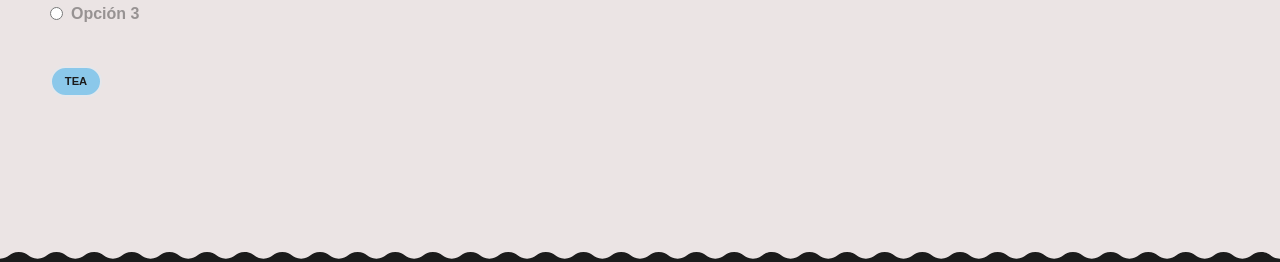
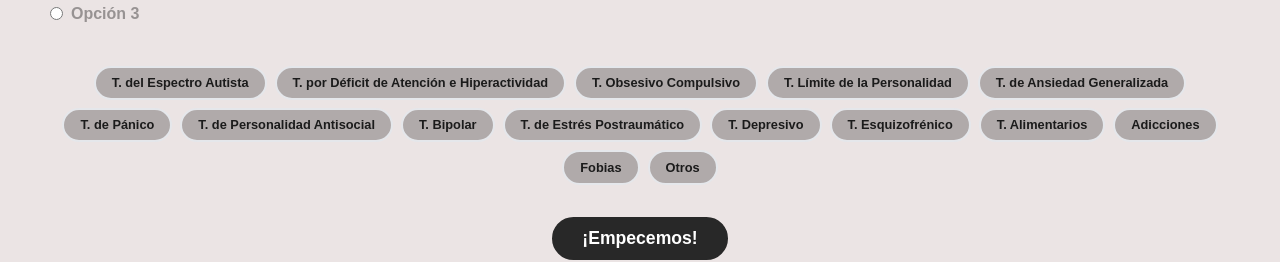
Before and after one commit to evagandiabelda/spiced, a Next.js app: page /recursos in a window 1280 px wide. Shown: the part 538-800 px from the top of the page. Built offline with nearby package versions, Linux system fonts and the light colour scheme; no server answers.

Commit message:
Es millora l'aspecte dels tags i es realitza una primera aproximació a les diferents funcionalitats. Es crea el component "NubeTags".

```diff
--- a/app/globals.css
+++ b/app/globals.css
@@ -79,6 +79,67 @@
 /* ------------ ESTILOS BASE DE TAILWIND ------------ */
 
 @layer base {
+
+  /* ------------ COLORES ------------ */
+
+  :root {
+
+    /* Colores Corporativos: */
+    --brand1: #FF9486;
+    --brand2: #F4DEC3;
+
+    /* Grises: */
+    --blanco: #FFFFFF;
+    --gris1: #EBE4E4;
+    --gris2: #B0AAAA;
+    --gris3: #605D5D;
+    --gris4: #3D3D3D;
+    --gris5: #282828;
+    --negro: #1B1B1B;
+
+    /* Colores Espectro: */
+    --tea: #8BC8EA;
+    --tdah: #83D9DB;
+    --toc: #97E8DA;
+    --tlp: #A1E5BD;
+    --tag: #B9E5A1;
+    --tp: #CBD07B;
+    --tpa: #FFCA74;
+    --tb: #FFA879;
+    --tep: #F2979C;
+    --td: #FFB8B3;
+    --te: #FFB6C3;
+    --ta: #F4A6D6;
+    --adi: #DDA9EA;
+    --fob: #CDB0F7;
+    --otr: #A1AEFF;
+
+    /* Degradados: */
+    --degradado1: linear-gradient(45deg, #D84C60, #D78E55);
+    --degradado2: linear-gradient(45deg, #653a70, #d84c60);
+
+    /* Básicos (modo claro): */
+    --background: var(--gris1);
+    --foreground: var(--negro);
+  }
+
+  /* MODO OSCURO: */
+
+  .dark {
+
+  /* Básicos (modo oscuro): */
+  --background: var(--gris5);
+  --foreground: var(--gris2);
+
+  /* Cards (modo oscuro): */
+  --fondo-estadisticas: rgba(131, 217, 219, 0.1);
+  --borde-estadisticas: rgba(131, 217, 219, 0.2);
+  --fondo-pinguinadas: rgba(205, 176, 247, 0.1);
+  --borde-pinguinadas: rgba(205, 176, 247, 0.2);
+  --fondo-shares: rgba(255, 202, 116, 0.1);
+  --borde-shares: rgba(255, 202, 116, 0.2);
+  }
+
   h1 {
     @apply font-nohemi font-extrabold text-[2.8rem] m-0 p-0;
     color: var(--foreground);
--- a/app/recursos/page.tsx
+++ b/app/recursos/page.tsx
@@ -1,6 +1,6 @@
 import { Metadata } from "next";
 import Options from "@/components/inputs/Options";
-import Tag from "@/components/buttons/Tag";
+import NubeTags from "@/components/buttons/NubeTags";
 
 export const metadata: Metadata = {
     title: 'Recursos',
@@ -53,12 +53,7 @@ export default function PanelExperto() {
             </div>
 
             <div className="p-5">
-                <Tag
-                    nombre="TEA"
-                    tamano="pequeno"
-                    isActive={true}
-                    icon={false}
-                />
+                <NubeTags />
             </div>
 
         </div>
--- a/components/buttons/BotonSubmit.tsx
+++ b/components/buttons/BotonSubmit.tsx
@@ -5,7 +5,7 @@ interface BotonSubmitProps {
     disabled?: boolean;
 }
 
-const BotonSubmit = ({ texto, disabled }: BotonSubmitProps) => {
+const BotonSubmit = ({ texto, disabled = false }: BotonSubmitProps) => {
 
     return (
         <button
--- /dev/null
+++ b/components/buttons/NubeTags.tsx
@@ -0,0 +1,56 @@
+'use client';
+
+import { useState, useEffect } from "react";
+import { useRouter } from "next/navigation";
+import Tag from "@/components/buttons/Tag";
+import BotonSubmit from "./BotonSubmit";
+
+const NubeTags = () => {
+    const [activeTags, setActiveTags] = useState<string[]>([]);
+    const router = useRouter();
+
+    // Manejar la selección/deselección de tags:
+    const handleTagClick = (tag: string) => {
+        setActiveTags((prev) =>
+            prev.includes(tag) ? prev.filter((t) => t !== tag) : [...prev, tag]
+        );
+    };
+
+    // Guardar los tags en localStorage y redirigir al usuario al registro:
+    const handleSubmit = (e: React.FormEvent) => {
+        e.preventDefault();
+        localStorage.setItem("selectedTags", JSON.stringify(activeTags));
+        router.push("/register");
+    };
+
+    // Cargar los tags guardados en localStorage al montar el componente:
+    useEffect(() => {
+        const storedTags = localStorage.getItem("selectedTags");
+        if (storedTags) {
+            setActiveTags(JSON.parse(storedTags));
+        }
+    }, []);
+
+    return (
+        <form onSubmit={handleSubmit} className="flex flex-col items-center gap-8">
+            <div className="flex gap-2 flex-wrap justify-center">
+                {["TEA", "TDAH", "TOC", "TLP", "TAG", "TP", "TPA", "TB", "TEP", "TD", "TE", "TA", "ADI", "FOB", "OTR"].map((tag) => (
+                    <Tag
+                        key={tag}
+                        nombre={tag}
+                        tamano="grande"
+                        mode="toggle"
+                        isActive={activeTags.includes(tag)}
+                        onClick={handleTagClick}
+                    />
+                ))}
+            </div>
+
+            <BotonSubmit
+                texto="¡Empecemos!"
+            />
+        </form>
+    );
+};
+
+export default NubeTags;
--- a/components/buttons/Tag.tsx
+++ b/components/buttons/Tag.tsx
@@ -5,179 +5,122 @@ import Image from "next/image";
 interface TagProps {
     nombre: string;
     tamano: "pequeno" | "grande";
-    isActive: true | false;
-    icon: true | false;
+    isActive?: boolean;
+    icon?: boolean;
+    mode?: "static" | "toggle" | "filter";
+    onClick?: (nombre: string) => void;
 }
 
-const Tag = ({ nombre, tamano, isActive, icon }: TagProps) => {
+const Tag = ({ nombre, tamano, isActive = false, icon = false, mode = "static", onClick }: TagProps) => {
     let texto = "";
-    let className = "inline-block gap-4 text-center font-semibold rounded-full border-2 hover:opacity-70 transition ease duration-300 cursor-pointer ";
-    let backgroundColor = "bg-[var(--gris2)]"; // Color por defecto inactivo.
+    let className = `inline-block gap-4 text-center font-semibold rounded-full border-2 hover:scale-[1.03] transition ease duration-300 cursor-pointer `;
+    let backgroundColor = "bg-[var(--gris2)] "; // Color por defecto inactivo.
 
-    switch (nombre) {
-        case "TEA":
-            if (tamano === "pequeno") {
-                texto = "TEA";
-            } else {
-                texto = "T. del Espectro Autista";
-            }
-            if (isActive) {
-                backgroundColor = "bg-[var(--tea)]";
-            }
-            break;
-        case "TDAH":
-            if (tamano === "pequeno") {
-                texto = "TDAH";
-            } else {
-                texto = "T. por Déficit de Atención e Hiperactividad";
-            }
-            if (isActive) {
-                backgroundColor = "bg-[var(--tdah)]";
-            }
-            break;
-        case "TOC":
-            if (tamano === "pequeno") {
-                texto = "TOC";
-            } else {
-                texto = "T. Obsesivo Compulsivo";
-            }
-            if (isActive) {
-                backgroundColor = "bg-[var(--toc)]";
-            }
-            break;
-        case "TLP":
-            if (tamano === "pequeno") {
-                texto = "TLP";
-            } else {
-                texto = "T. Límite de la Personalidad";
-            }
-            if (isActive) {
-                backgroundColor = "bg-[var(--tlp)]";
-            }
-            break;
-        case "TAG":
-            if (tamano === "pequeno") {
-                texto = "TAG";
-            } else {
-                texto = "T. de Ansiedad Generalizada";
-            }
-            if (isActive) {
-                backgroundColor = "bg-[var(--tag)]";
-            }
-            break;
-        case "TP":
-            if (tamano === "pequeno") {
-                texto = "TP";
-            } else {
-                texto = "T. de Pánico";
-            }
-            if (isActive) {
-                backgroundColor = "bg-[var(--tp)]";
-            }
-            break;
-        case "TPA":
-            if (tamano === "pequeno") {
-                texto = "TPA";
-            } else {
-                texto = "T. de Personalidad Antisocial";
-            }
-            if (isActive) {
-                backgroundColor = "bg-[var(--tpa)]";
-            }
-            break;
-        case "TB":
-            if (tamano === "pequeno") {
-                texto = "TB";
-            } else {
-                texto = "T. Bipolar";
-            }
-            if (isActive) {
-                backgroundColor = "bg-[var(--tb)]";
-            }
-            break;
-        case "TEP":
-            if (tamano === "pequeno") {
-                texto = "TEP";
-            } else {
-                texto = "T. de Estrés Postraumático";
-            }
-            if (isActive) {
-                backgroundColor = "bg-[var(--tep)]";
-            }
-            break;
-        case "TD":
-            if (tamano === "pequeno") {
-                texto = "TD";
-            } else {
-                texto = "T. Depresivo";
-            }
-            if (isActive) {
-                backgroundColor = "bg-[var(--td)]";
-            }
-            break;
-        case "TE":
-            if (tamano === "pequeno") {
-                texto = "TE";
-            } else {
-                texto = "T. Esquizofrénico";
-            }
-            if (isActive) {
-                backgroundColor = "bg-[var(--te)]";
-            }
-            break;
-        case "TA":
-            if (tamano === "pequeno") {
-                texto = "TA";
-            } else {
-                texto = "T. Alimentarios";
-            }
-            if (isActive) {
-                backgroundColor = "bg-[var(--ta)]";
-            }
-            break;
-        case "ADI":
-            if (tamano === "pequeno") {
-                texto = "ADI";
-            } else {
-                texto = "Adicciones";
-            }
-            if (isActive) {
-                backgroundColor = "bg-[var(--adi)]";
-            }
-            break;
-        case "FOB":
-            if (tamano === "pequeno") {
-                texto = "FOB";
-            } else {
-                texto = "Fobias";
-            }
-            if (isActive) {
-                backgroundColor = "bg-[var(--fob)]";
-            }
-            break;
-        case "OTR":
-            if (tamano === "pequeno") {
-                texto = "OTR";
-            } else {
-                texto = "Otros";
-            }
-            if (isActive) {
-                backgroundColor = "bg-[var(--otr)]";
-            }
-            break;
+    const etiquetas = {
+        TEA: "T. del Espectro Autista",
+        TDAH: "T. por Déficit de Atención e Hiperactividad",
+        TOC: "T. Obsesivo Compulsivo",
+        TLP: "T. Límite de la Personalidad",
+        TAG: "T. de Ansiedad Generalizada",
+        TP: "T. de Pánico",
+        TPA: "T. de Personalidad Antisocial",
+        TB: "T. Bipolar",
+        TEP: "T. de Estrés Postraumático",
+        TD: "T. Depresivo",
+        TE: "T. Esquizofrénico",
+        TA: "T. Alimentarios",
+        ADI: "Adicciones",
+        FOB: "Fobias",
+        OTR: "Otros"
     }
 
     if (tamano === "pequeno") {
+        texto = nombre.toUpperCase();
         className += "tag-pq px-[0.8rem] py-[0.1rem] ";
     } else if (tamano === "grande") {
+        texto = etiquetas[nombre as keyof typeof etiquetas];
         className += "tag-gr px-[1rem] py-[0.2rem] ";
+    }
+
+    // El color de fondo se especifica litealmente para cada caso, ya que Tailwind no lo reconoce si se hace dinámicamente.
+
+    switch (nombre.toUpperCase()) {
+
+        case "TEA":
+            if (isActive) { backgroundColor = "bg-[var(--tea)] "; }
+            backgroundColor += "hover:bg-[var(--tea)]";
+            break;
+        case "TDAH":
+            if (isActive) { backgroundColor = "bg-[var(--tdah)] "; }
+            backgroundColor += "hover:bg-[var(--tdah)]";
+            break;
+        case "TOC":
+            if (isActive) { backgroundColor = "bg-[var(--toc)] "; }
+            backgroundColor += "hover:bg-[var(--toc)]";
+            break;
+        case "TLP":
+            if (isActive) { backgroundColor = "bg-[var(--tlp)] "; }
+            backgroundColor += "hover:bg-[var(--tlp)]";
+            break;
+        case "TAG":
+            if (isActive) { backgroundColor = "bg-[var(--tag)] "; }
+            backgroundColor += "hover:bg-[var(--tag)]";
+            break;
+        case "TP":
+            if (isActive) { backgroundColor = "bg-[var(--tp)] "; }
+            backgroundColor += "hover:bg-[var(--tp)]";
+            break;
+        case "TPA":
+            if (isActive) { backgroundColor = "bg-[var(--tpa)] "; }
+            backgroundColor += "hover:bg-[var(--tpa)]";
+            break;
+        case "TB":
+            if (isActive) { backgroundColor = "bg-[var(--tb)] "; }
+            backgroundColor += "hover:bg-[var(--tb)]";
+            break;
+        case "TEP":
+            if (isActive) { backgroundColor = "bg-[var(--tep)] "; }
+            backgroundColor += "hover:bg-[var(--tep)]";
+            break;
+        case "TD":
+            if (isActive) { backgroundColor = "bg-[var(--td)] "; }
+            backgroundColor += "hover:bg-[var(--td)]";
+            break;
+        case "TE":
+            if (isActive) { backgroundColor = "bg-[var(--te)] "; }
+            backgroundColor += "hover:bg-[var(--te)]";
+            break;
+        case "TA":
+            if (isActive) { backgroundColor = "bg-[var(--ta)] "; }
+            backgroundColor += "hover:bg-[var(--ta)]";
+            break;
+        case "ADI":
+            if (isActive) { backgroundColor = "bg-[var(--adi)] "; }
+            backgroundColor += "hover:bg-[var(--adi)]";
+            break;
+        case "FOB":
+            if (isActive) { backgroundColor = "bg-[var(--fob)] "; }
+            backgroundColor += "hover:bg-[var(--fob)]";
+            break;
+        case "OTR":
+            if (isActive) { backgroundColor = "bg-[var(--otr)] "; }
+            backgroundColor += "hover:bg-[var(--otr)]";
+            break;
+
     }
 
     className += backgroundColor;
 
     return (
         <div className="inline-block">
-            <a href="" className={className}>
+            <a
+                className={className}
+                onClick={() => {
+                    if (mode !== "static" && onClick) {
+                        onClick(nombre);
+                    }
+                }}
+            >
                 <div className="flex flex-row justify-center gap-2">
                     {texto}
                     {icon && <Image src="/iconos/iconos-otros/icono-cruz.svg" alt="icono" width={10} height={10} />}
```
